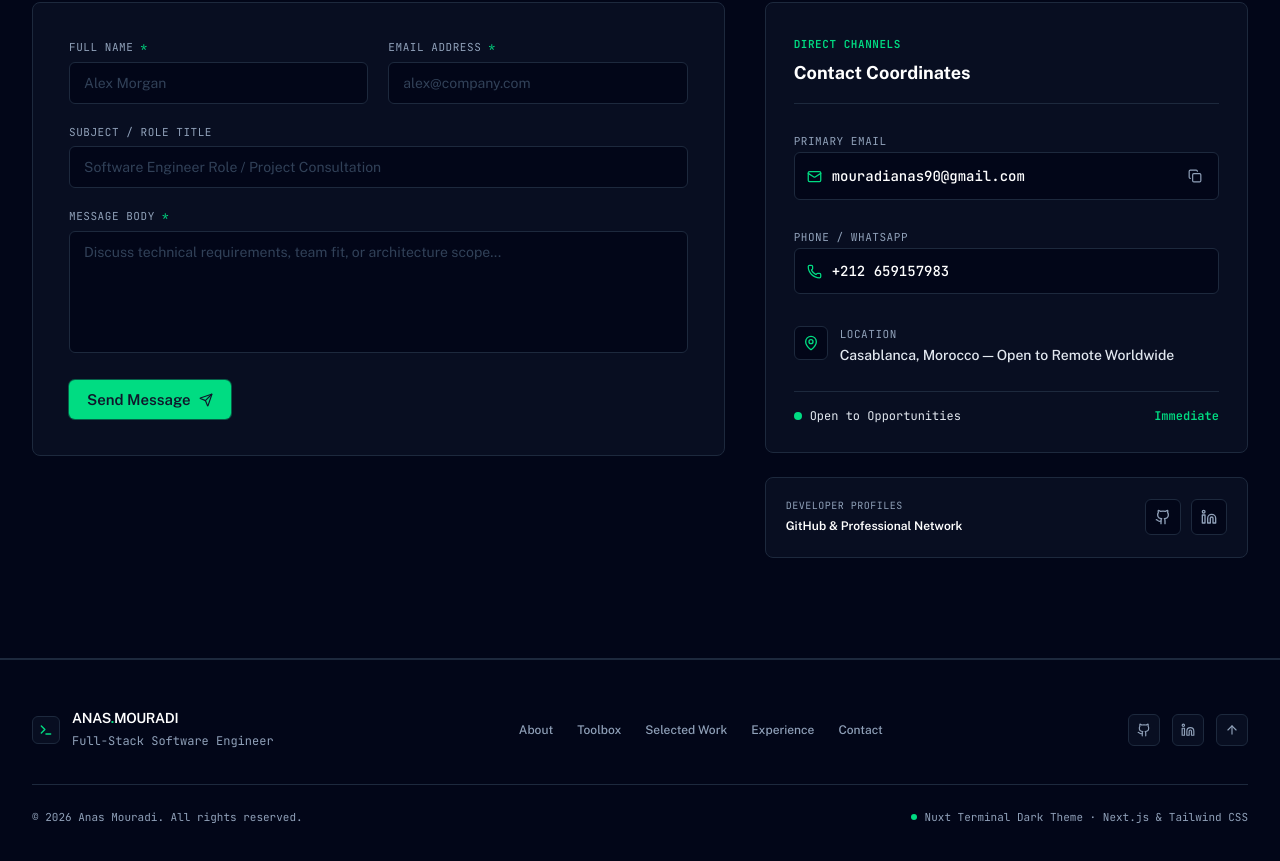
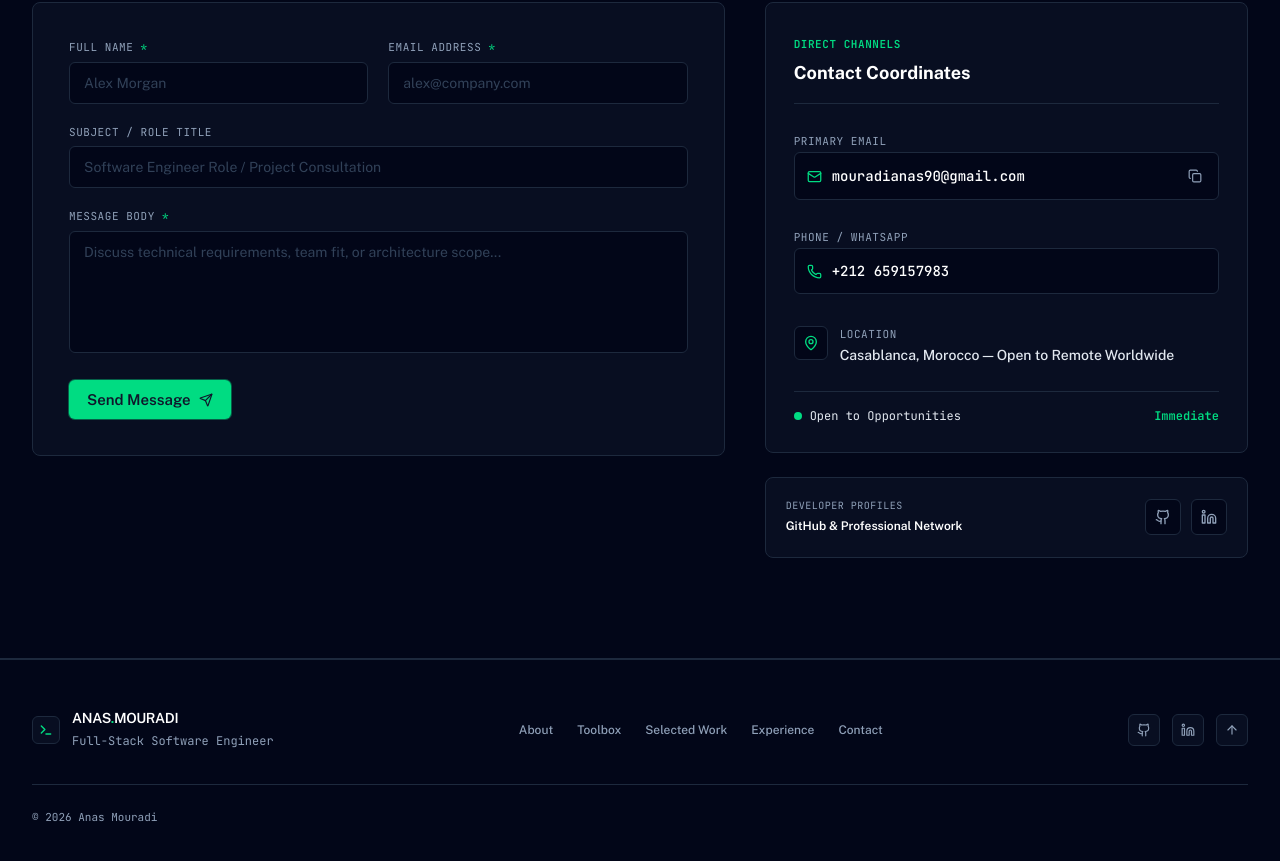
Before and after one commit to anasmouradi/anas-portfolio, a Next.js app: page / in a window 1280 px wide. Shown: the part 5510-6371 px from the top of the page. Built offline with nearby package versions, Linux system fonts and the light colour scheme.

Commit message:
Update frontend

```diff
--- a/app/projects/[slug]/page.tsx
+++ b/app/projects/[slug]/page.tsx
@@ -284,7 +284,7 @@ export default async function ProjectPage({
           <Link href="/#work" className="hover:text-[#00dc82] transition-colors">
             ← Return to Selected Work
           </Link>
-          <span>© {new Date().getFullYear()} Anas Mouradi · Nuxt Style Spec</span>
+          <span>© 2026 Anas Mouradi · Nuxt Style Spec</span>
         </div>
       </footer>
 
--- a/src/components/Footer.tsx
+++ b/src/components/Footer.tsx
@@ -84,13 +84,10 @@ export default function Footer() {
         {/* Sub-footer copyright */}
         <div className="mt-8 pt-6 border-t border-[#1d293d] flex flex-col sm:flex-row items-center justify-between gap-4 font-mono-code text-[11px] text-[#90a1b9]">
           <p>
-            © {new Date().getFullYear()} Anas Mouradi. All rights reserved.
+            <span>© 2026 Anas Mouradi</span>
           </p>
 
-          <p className="flex items-center gap-2">
-            <span className="w-1.5 h-1.5 rounded-full bg-[#00dc82]" />
-            <span>Nuxt Terminal Dark Theme · Next.js &amp; Tailwind CSS</span>
-          </p>
+
         </div>
 
       </div>
--- a/src/components/Hero.tsx
+++ b/src/components/Hero.tsx
@@ -143,7 +143,7 @@ export default function Hero() {
               {/* Code Snippet Body */}
               <div className="p-5 font-mono-code text-xs leading-6 text-[#90a1b9] overflow-x-auto space-y-1">
                 <div>
-                  <span className="text-[#314158]">// Software Engineer Profile</span>
+                  <span className="text-[#314158]">{"// Software Engineer Profile"}</span>
                 </div>
                 <div>
                   <span className="text-[#00dc82]">export const</span>{" "}
```
